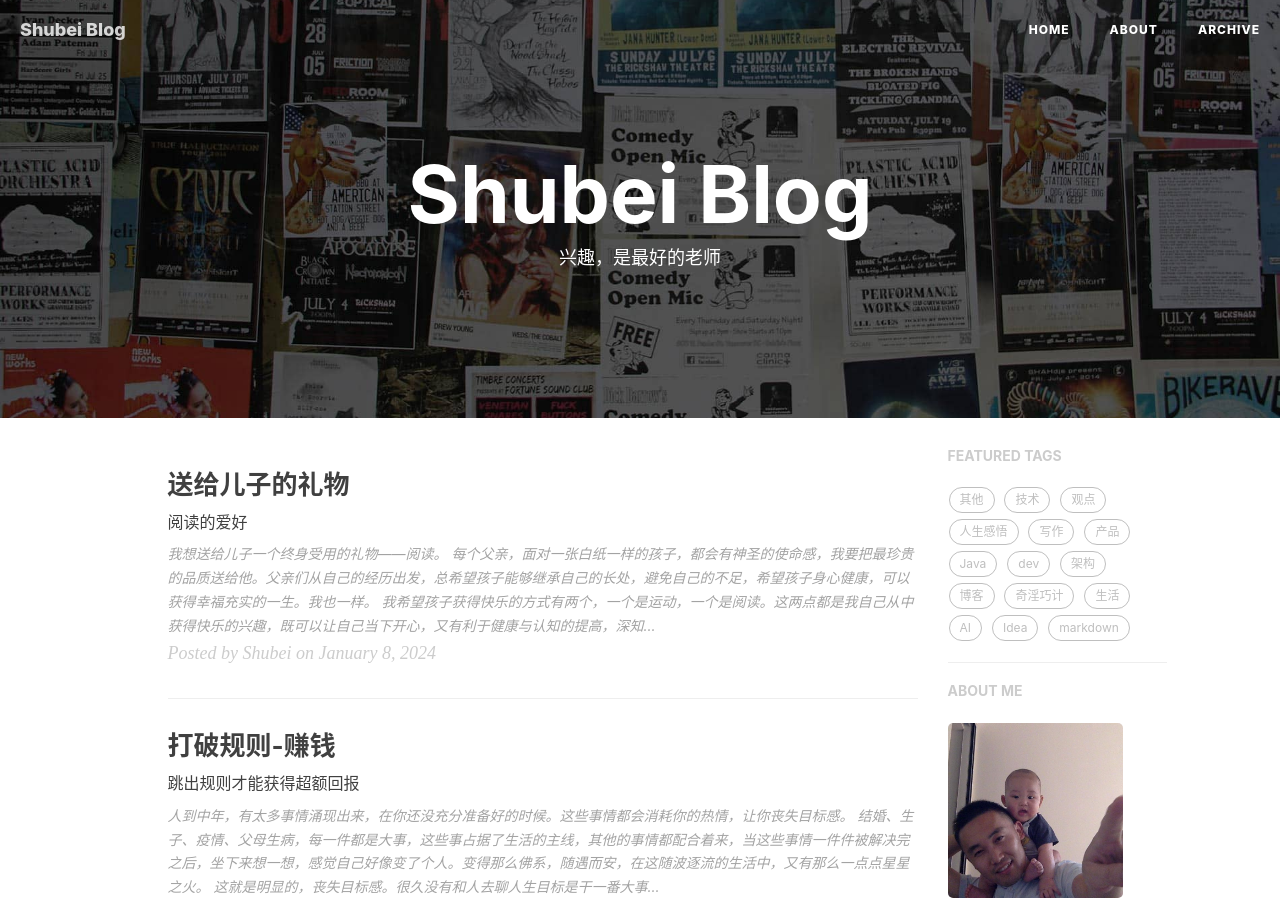
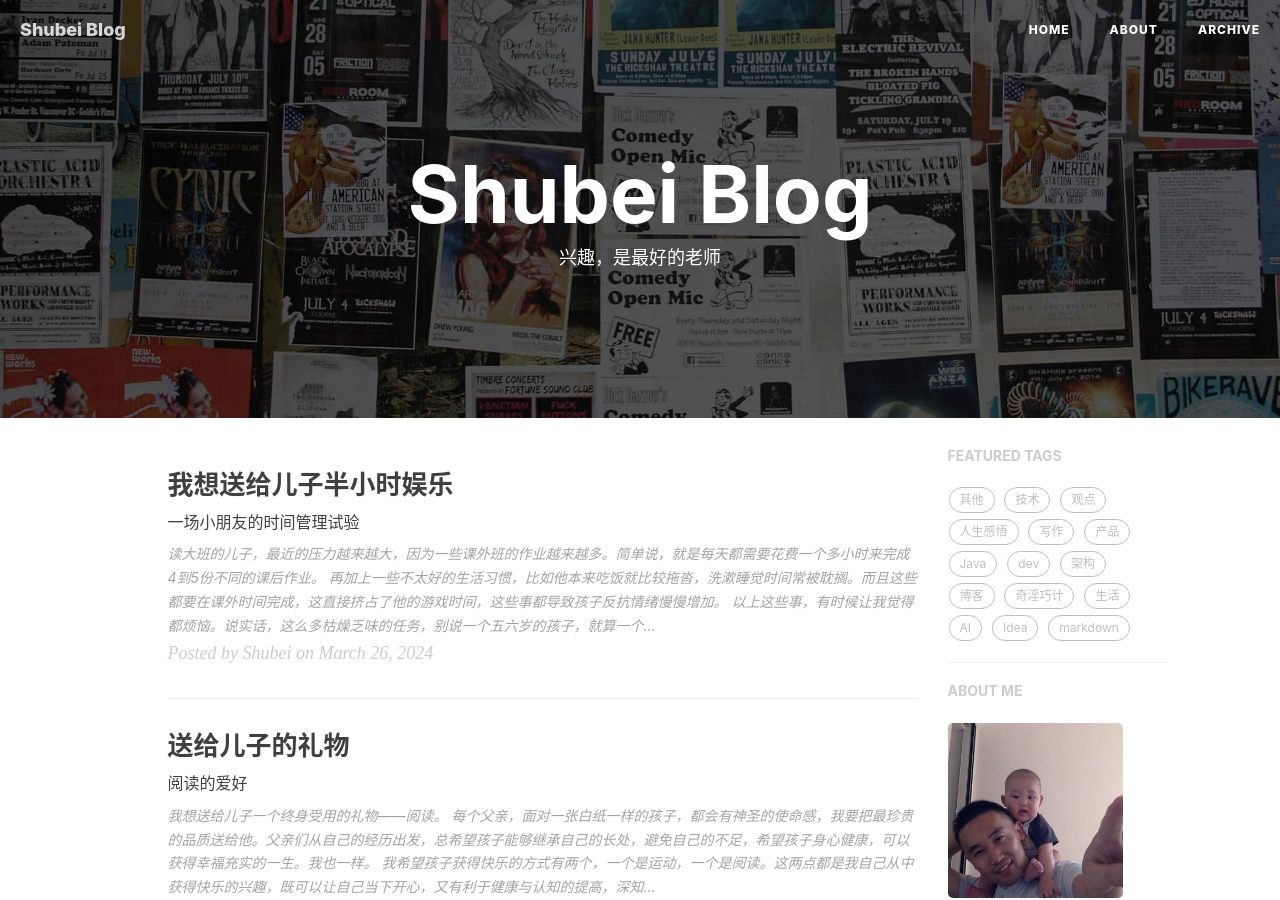
Before and after one commit to lushubei/lushubei.github.io, a Jekyll site: the page built from index.html, in a window 1280 px wide and 900 px high. Built offline with Jekyll 4.4.1, drawn with Linux system fonts in a browser that asks for light colours; nearby versions of some CDN libraries; the list of posts is cut into pages by our own code; comment, search, counter and statistics services are not loaded; some of the changed text lies outside the part shown.

Commit message:
我想送给儿子半小时娱乐

````diff
--- /dev/null
+++ b/_posts/other/2024-03-26-LucasTodolist.md
@@ -0,0 +1,52 @@
+---
+layout:     post
+title:      "我想送给儿子半小时娱乐"
+subtitle:   "一场小朋友的时间管理试验"
+date:       2024-03-26
+author:     "Shubei"
+header-img: "img/post-bg-2015.jpg"
+catalog: true
+tags:
+- 教育
+---
+
+读大班的儿子，最近的压力越来越大，因为一些课外班的作业越来越多。简单说，就是每天都需要花费一个多小时来完成4到5份不同的课后作业。
+再加上一些不太好的生活习惯，比如他本来吃饭就比较拖沓，洗漱睡觉时间常被耽搁。而且这些都要在课外时间完成，这直接挤占了他的游戏时间，这些事都导致孩子反抗情绪慢慢增加。
+
+以上这些事，有时候让我觉得都烦恼。说实话，这么多枯燥乏味的任务，别说一个五六岁的孩子，就算一个大人，让你长年累月的坚持，也是很大的挑战。
+
+所以，我要想办法帮助他减轻精神负担，聚焦任务，那就是时间管理的工具--Todolist，不知道对他有没有用，先做个尝试吧。我本人是从高中开始就开始实践的，十几年了到现在还是每天列todolist打卡，效果还是很不错的。
+
+昨天，我第一次尝试为他制定了一个计划，为了激励他，还附加了一个小奖励，只要他提前完成，节省下来的时间，就是可以看动画片的时间。
+下班一到家，我就拿出本子，和他一起制定当晚的计划（让他总体上知道当天的任务和娱乐内容），跟他说了规则：完成一项，就过来打一个勾。（这个过程就是不断让他强化自己聚焦重要的事，完成了哪些，还剩哪些，自己在哪里）
+```bazaar
+每日计划
+2024.03.26
+- [x] 写字 20 min
+- [ ] 指读 25 min
+- [ ] 海尼曼 10min
+- [ ] writer 10min
+- [ ] 8:50-9:00洗漱
+- [ ] 娱乐时间(动画片)
+- [ ] 9:30睡觉
+```
+![](http://shubei-blog.oss-cn-beijing.aliyuncs.com/pasteimageintomarkdown/2024-03-26/13641316676389.png?Expires=4865017866&OSSAccessKeyId=LTAI4Fv8o4J1qrtFrYcJsmA2&Signature=PvKyNacBmxNgEC0vmzxA%2FI8NNMc%3D)
+
+大概到晚上8:00的时候，所有的任务都完成了，效果不错，大概比以前提前40min完成学习任务。于是让他看动画片25分钟，到时又送了5分钟给他。这时候，他已经可以乖乖的自己关电视了。
+
+我想以前他脑海中应该是没有总体清晰的任务量概念的，没有时间把握在自己手中的意识，边做边玩、磨蹭拖沓。因为效率很低，慌忙完成任务时就已经到睡觉时间了，大多时候也不给他看动画片。这样又导致他觉得无趣、下次在做各种任务的过程中继续想着玩，形成恶性循环。
+
+刚和他一起做计划时，开始他不太感冒，抱怨任务太多，而且写字和海尼曼阅读对他是有难度的，他有点畏难情绪。我用一直跟他说的谚语鼓励他：“如果必须吃点三只青蛙，最容易的方法就是先吃掉最丑最大的那只”（时间管理的经典原则）。于是，我们就从最难的事情开始，每完成一项，就立马提醒他去打勾。慢慢的，他的热情和信心好像被点燃了，越来越顺利。睡觉之前，还拿着笔，把最后一项勾打掉。
+
+后面，我和他一起网上买了个小朋友用的todolist工具(下图这样)。那样就可以我不在家的时候，他就自己打卡了，我相信他可以做到的。
+![](http://shubei-blog.oss-cn-beijing.aliyuncs.com/pasteimageintomarkdown/2024-03-26/14549039593611.png?Expires=4865018774&OSSAccessKeyId=LTAI4Fv8o4J1qrtFrYcJsmA2&Signature=rS66nSvKCOyu7gEkTXyWx10RFzU%3D)
+
+我计划做一个激励策略：
+```bazaar
+- 每日激励 - 娱乐时间
+- 周度激励 - 周末去他想去的地方玩 (达到一定条件)
+- 月度激励 - 他喜欢的乐高等 (达到一定条件)
+- 年度激励 - 奖励想要的高级乐高等 (达到一定条件)
+```
+
+以上，先试试看，随时调整。
````
Also changed, not shown: _config.yml (+0 -27 lines).
